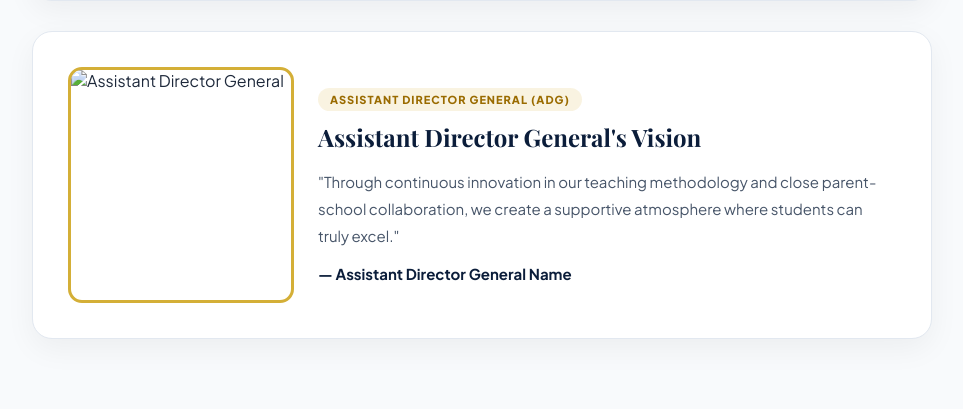
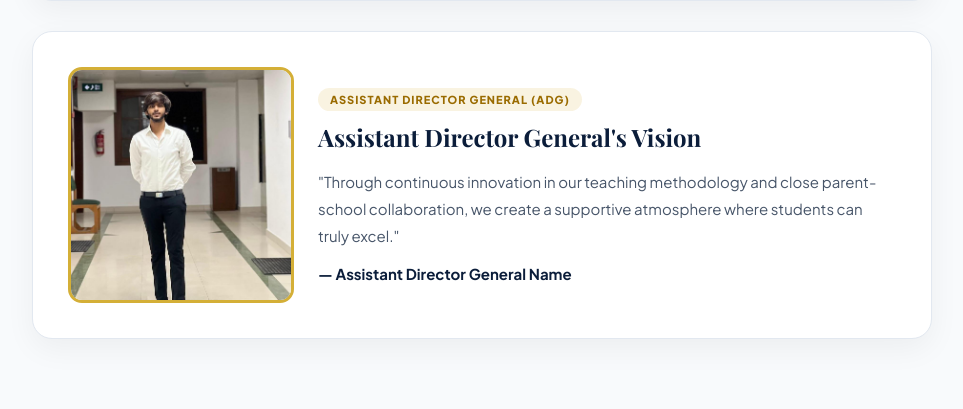
Before and after one commit to mohammadumarsoomro200-design/beacon-school, a PHP site: page /beacon-school/directors-message.php in a window 1280 px wide. Shown: the part 517-926 px from the top of the page, without its empty margins (158-1121 px from the left). Run offline with PHP 8.4, Linux system fonts and the light colour scheme; some libraries are stand-ins or nearby versions.

Commit message:
Updated directors-message.php

```diff
--- a/directors-message.php
+++ b/directors-message.php
@@ -46,7 +46,7 @@
 
     <!-- Assistant Director General Card -->
     <div class="director-card">
-      <img src="assets/images/adg.jpg" alt="Assistant Director General" class="director-img">
+      <img src="assets/images/adg.jpeg" alt="Assistant Director General" class="director-img">
       <div>
         <span class="role-badge">ASSISTANT DIRECTOR GENERAL (ADG)</span>
         <h2>Assistant Director General's Vision</h2>
```
